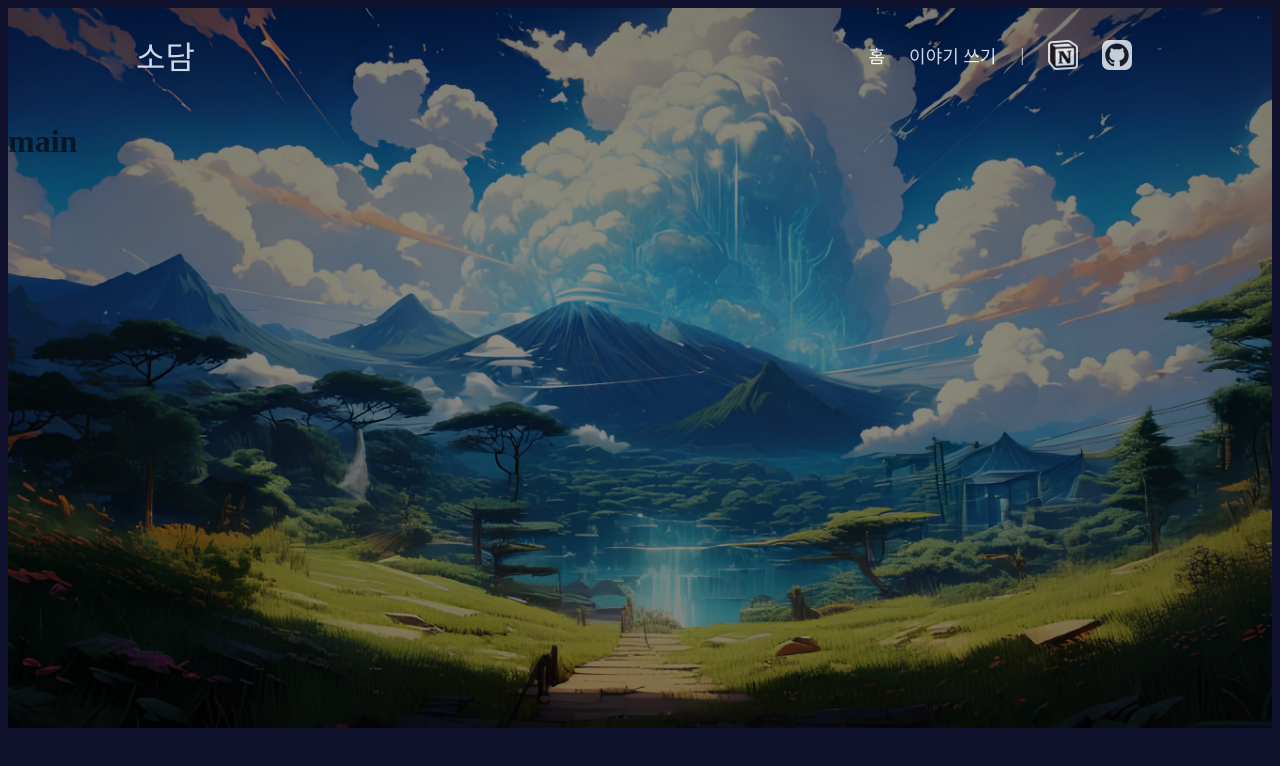
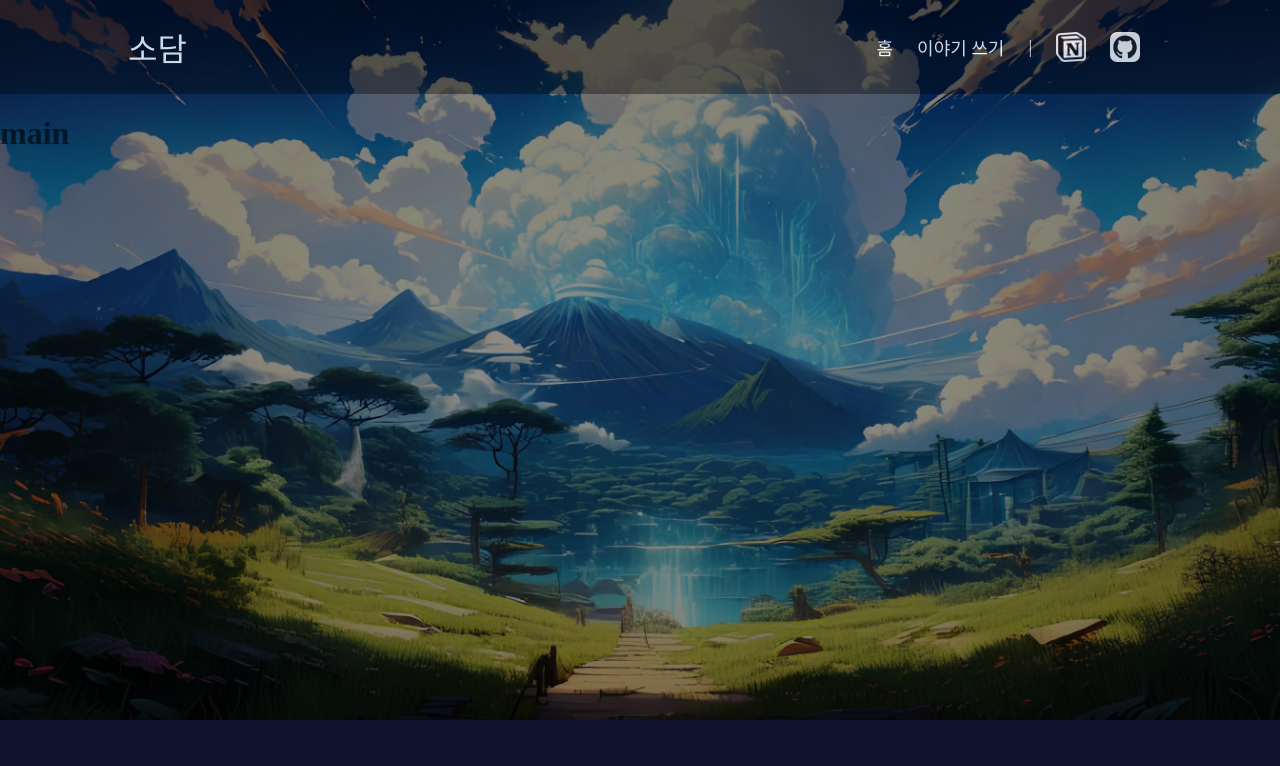
Before and after one commit to winshine0326/Sodam, a React (Vite) app in the folder frontend/: page / in a window 1280 px wide. Shown: the top 766 px of the page. Built offline with nearby package versions, Linux system fonts and the light colour scheme; a web font is replaced by a local one.

Commit message:
style: nav바 백그라운드 컬러 추가, body margin 0

```diff
--- a/frontend/src/assets/css/home.css
+++ b/frontend/src/assets/css/home.css
@@ -19,6 +19,7 @@
 
 body {
     background-color: #10112c;
+    margin:0;
 }
 
 a {
@@ -32,6 +33,7 @@ a {
     align-items: center;
     padding: 8px 10vw;
     color: #ffffff;
+    background-color: #0000009b;
 }
 
 .homeNavMenu {
```
